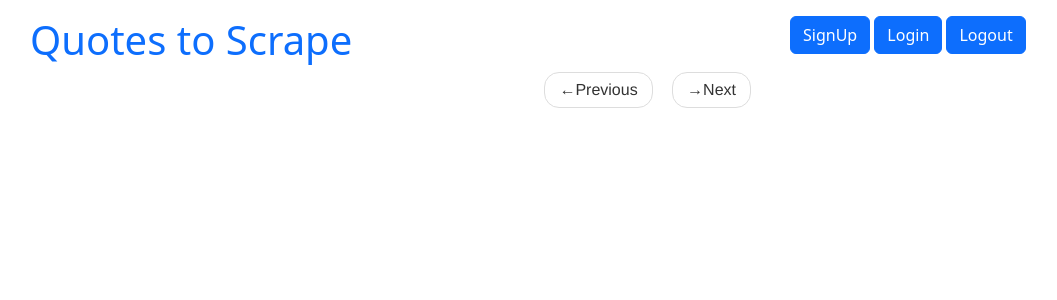
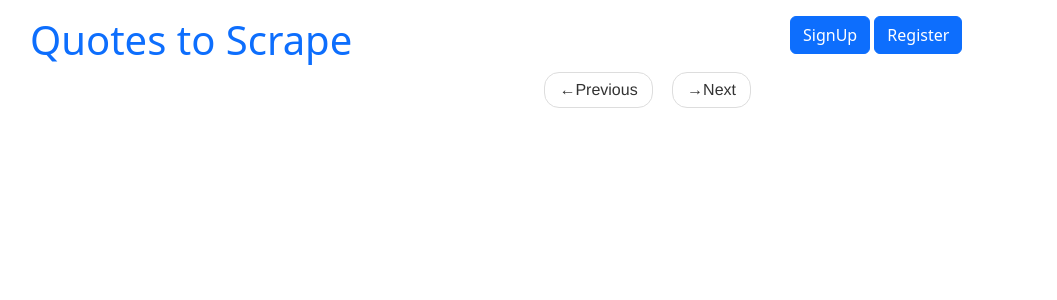
Before and after one commit to VladSkopenko/Django_quote_site, a Django app: page / in a window 1280 px wide. Shown: the top 300 px of the page, without its empty margins (52-1109 px from the left). Run offline with Django 5.2, Linux system fonts and the light colour scheme; data that the repository does not hold is empty.

Commit message:
change html button

```diff
--- a/hw/quotes/templates/quotes/base.html
+++ b/hw/quotes/templates/quotes/base.html
@@ -21,10 +21,8 @@
         </div>
         <div class="col-md-4">
             <p>
-                <a href="/login" class="btn btn-primary">SignUp</a>
-                <a href="/logout" class="btn btn-primary">Login</a>
-                <a href="/logout" class="btn btn-primary">Logout</a>
-
+                <a href="/SignUp" class="btn btn-primary">SignUp</a>
+                <a href="/Register" class="btn btn-primary">Register</a>
             </p>
         </div>
     </div>
```
